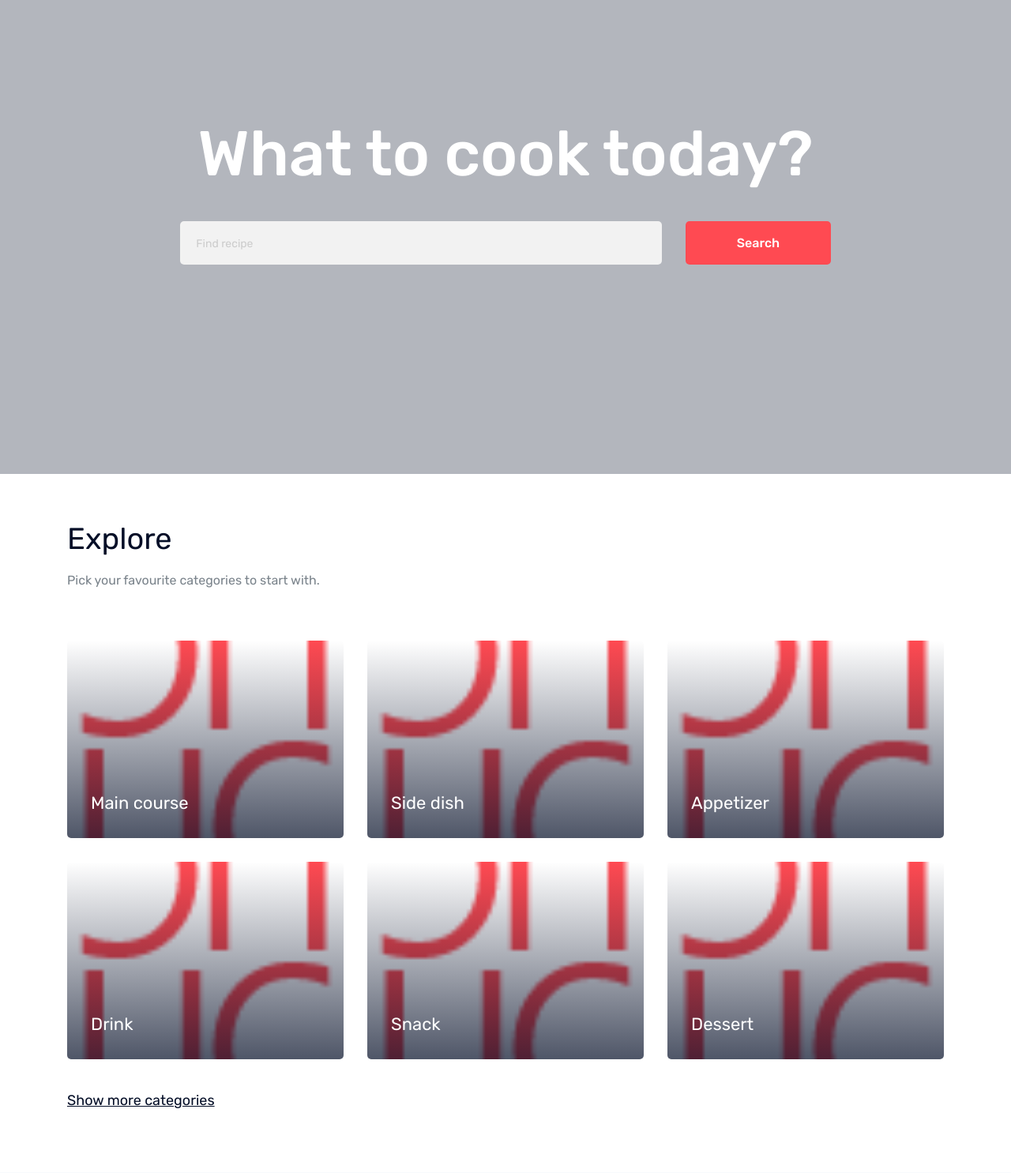
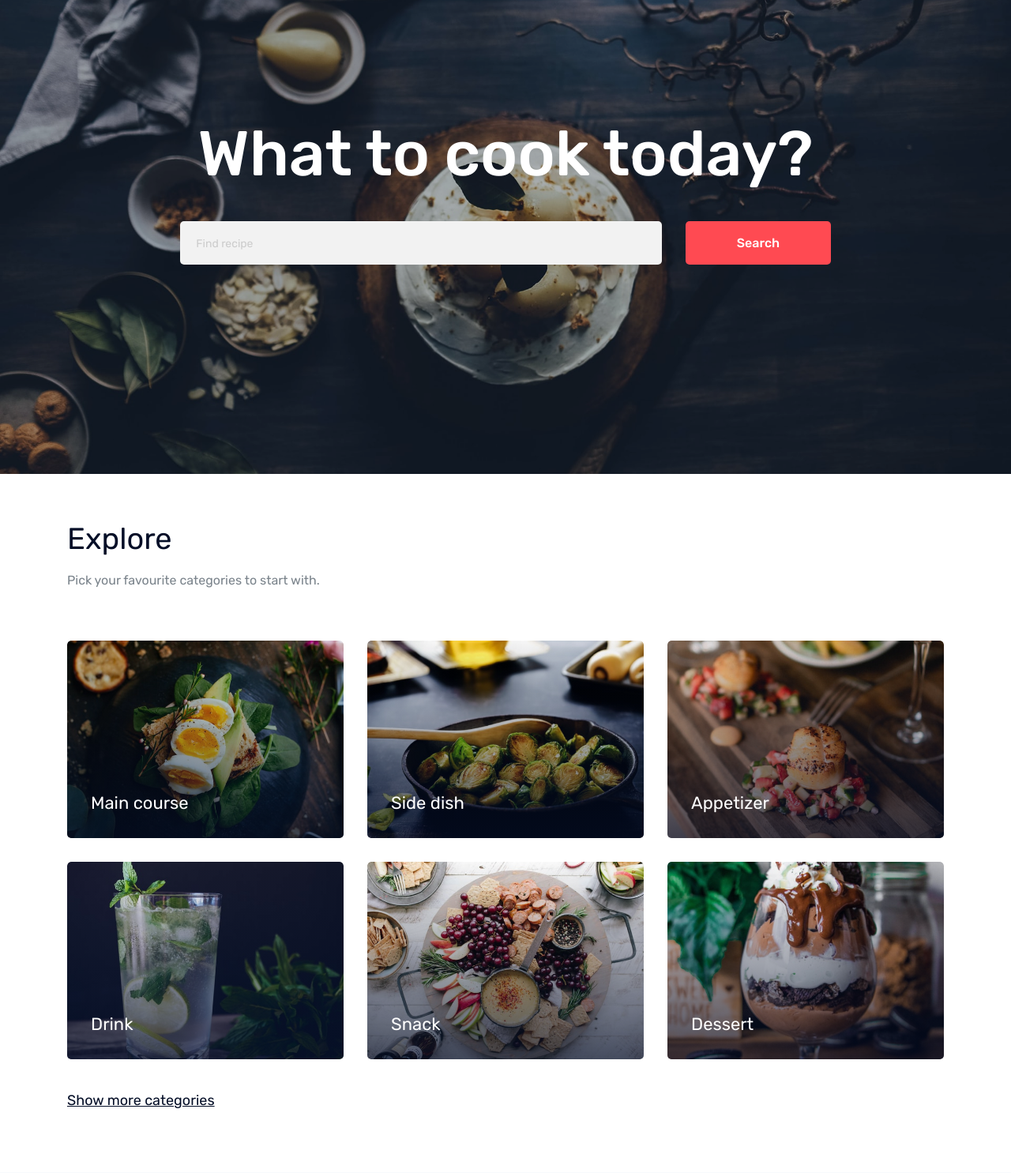
Before and after one commit to Yi98/food_recipe, a Flask app: page /home in a window 1280 px wide. Shown: the part 80-1565 px from the top of the page at 79% size. Run offline with Flask 2, Linux system fonts and the light colour scheme; some libraries are stand-ins or nearby versions.

```diff
--- a/server/controller/recipe_controller.py
+++ b/server/controller/recipe_controller.py
@@ -12,7 +12,7 @@ from werkzeug.security import check_password_hash, generate_password_hash
 domain = 'https://api.spoonacular.com/recipes/'
 
 def getRandomRecipes():
-    request = requests.get(domain + 'random?number=1&apiKey=' + app.config['API_KEY'])
+    request = requests.get(domain + 'random?number=6&apiKey=' + app.config['API_KEY'])
 
     return request.json()
 
@@ -42,12 +42,12 @@ def getSimilarRecipes(recipeId):
 
 
 def getSearchRecipes(searchTerm, offset):
-	request = requests.get(domain + '/search?query=' + searchTerm + '&offset=' + offset + '&number=1&apiKey=' + app.config['API_KEY'])
+	request = requests.get(domain + '/search?query=' + searchTerm + '&offset=' + offset + '&number=6&apiKey=' + app.config['API_KEY'])
 
 	return request.json()
 
 
 def getTypeRecipes(dishType, offset):
-	request = requests.get(domain + '/search?offset=' + offset + '&type=' + dishType + '&number=1&apiKey=' + app.config['API_KEY'])
+	request = requests.get(domain + '/search?offset=' + offset + '&type=' + dishType + '&number=6&apiKey=' + app.config['API_KEY'])
 
 	return request.json()
--- a/server/static/css/style.css
+++ b/server/static/css/style.css
@@ -1,5 +1,6 @@
 @import url("https://fonts.googleapis.com/css?family=Nothing+You+Could+Do|Rubik:300,300i,400,400i,500,500i,700,700i,900,900i&display=swap");
 @import url("https://fonts.googleapis.com/css?family=Nothing+You+Could+Do|Rubik:300,300i,400,400i,500,500i,700,700i,900,900i&display=swap");
+
 /* line 1, ../../Arafath/CL/December/231. Travel-02/HTML/scss/_extend.scss */
 .flex-center-start {
   display: -webkit-box;
@@ -2788,21 +2789,21 @@ h3 {
 
 /* line 80, ../../Arafath/CL/December/231. Travel-02/HTML/scss/_destination.scss */
 .destination_banner_wrap {
-  /* background-image: url(../img/hero-banner.jpg); */
+  background-image: url(../img/hero-banner.jpg);
   padding: 150px 0;
   background-size: cover;
   background-position: center center;
 }
 
 .search_banner_wrap {
-  /* background-image: url(../img/search-banner.jpg); */
+  background-image: url(../img/search-banner.jpg);
   padding: 150px 0;
   background-size: cover;
   background-position: center bottom;
 }
 
 .explore_banner_wrap {
-  /* background-image: url(../img/explore-banner.jpg); */
+  background-image: url(../img/explore-banner.jpg);
   padding: 150px 0;
   background-size: cover;
   background-position: center bottom;
@@ -3496,6 +3497,9 @@ h3 {
   cursor: pointer;
 }
 
+
+
+
 /* Skeleton Wrapper */
 #content {
   max-width: 500px;
--- a/server/templates/index.html
+++ b/server/templates/index.html
@@ -151,7 +151,7 @@
 				<div class="col-lg-4 col-md-6">
 					<div class="single_destination" onclick="onExploreRecipe('Main course')" style="cursor: pointer;">
 						<div class="thumb">
-							<img src="static/img/logo2.png" alt="" style="height: 250px; object-fit: cover;">
+							<img src="static/img/main-course.jpg" alt="" style="height: 250px; object-fit: cover;">
 						</div>
 						<div class="content">
 							<p class="d-flex align-items-center">Main course</p>
@@ -161,7 +161,7 @@
 				<div class="col-lg-4 col-md-6">
 					<div class="single_destination" onclick="onExploreRecipe('Side dish')" style="cursor: pointer;">
 						<div class="thumb">
-							<img src="static/img/logo2.png" alt="" style="height: 250px; object-fit: cover;">
+							<img src="static/img/side-dish.jpg" alt="" style="height: 250px; object-fit: cover;">
 						</div>
 						<div class="content">
 							<p class="d-flex align-items-center">Side dish</p>
@@ -171,7 +171,7 @@
 				<div class="col-lg-4 col-md-6">
 					<div class="single_destination" onclick="onExploreRecipe('Appetizer')" style="cursor: pointer;">
 						<div class="thumb">
-							<img src="static/img/logo2.png" alt="" style="height: 250px; object-fit: cover;">
+							<img src="static/img/appetizer.jpg" alt="" style="height: 250px; object-fit: cover;">
 						</div>
 						<div class="content">
 							<p class="d-flex align-items-center">Appetizer</p>
@@ -181,7 +181,7 @@
 				<div class="col-lg-4 col-md-6">
 					<div class="single_destination" onclick="onExploreRecipe('Drink')" style="cursor: pointer;">
 						<div class="thumb">
-							<img src="static/img/logo2.png" alt="" style="height: 250px; object-fit: cover;">
+							<img src="static/img/drink.jpg" alt="" style="height: 250px; object-fit: cover;">
 						</div>
 						<div class="content">
 							<p class="d-flex align-items-center">Drink</p>
@@ -191,7 +191,7 @@
 				<div class="col-lg-4 col-md-6">
 					<div class="single_destination" onclick="onExploreRecipe('Snack')" style="cursor: pointer;">
 						<div class="thumb">
-							<img src="static/img/logo2.png" alt="" style="height: 250px; object-fit: cover;">
+							<img src="static/img/snack.jpg" alt="" style="height: 250px; object-fit: cover;">
 						</div>
 						<div class="content">
 							<p class="d-flex align-items-center">Snack</p>
@@ -201,7 +201,7 @@
 				<div class="col-lg-4 col-md-6">
 					<div class="single_destination" onclick="onExploreRecipe('Dessert')" style="cursor: pointer;">
 						<div class="thumb">
-							<img src="static/img/logo2.png" alt="" style="height: 250px; object-fit: cover;">
+							<img src="static/img/dessert.jpg" alt="" style="height: 250px; object-fit: cover;">
 						</div>
 						<div class="content">
 							<p class="d-flex align-items-center">Dessert</p>
```
Also changed, not shown: server/static/img/appetizer.jpg, server/static/img/dessert.jpg, server/static/img/drink.jpg, server/static/img/explore-banner.jpg, server/static/img/hero-banner.jpg, server/static/img/main-course.jpg, server/static/img/search-banner.jpg, server/static/img/side-dish.jpg, server/static/img/snack.jpg.
